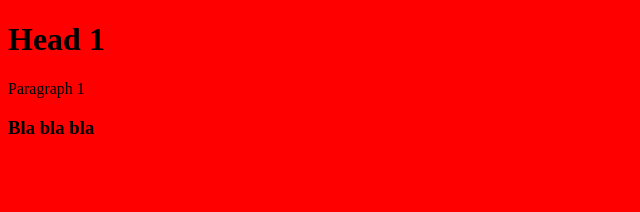
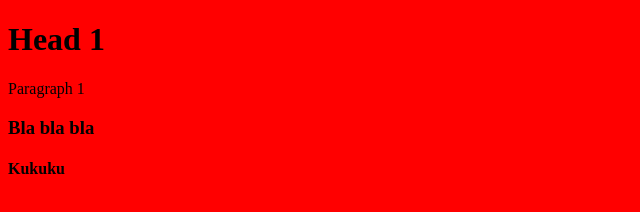
Before and after one commit to gkyulhanov/git-tut, a plain HTML site: page index.html in a window 1280 px wide. Shown: the full height of the page, 0-640 px from the left. Drawn offline with Linux system fonts and the light colour scheme.

Commit message:
Added Kuku
In github

```diff
--- a/index.html
+++ b/index.html
@@ -10,5 +10,6 @@
     <h1>Head 1</h1>
     <p>Paragraph 1</p>
     <h3>Bla bla bla</h3>
+    <h4>Kukuku</h4>
 </body>
 </html>
```
